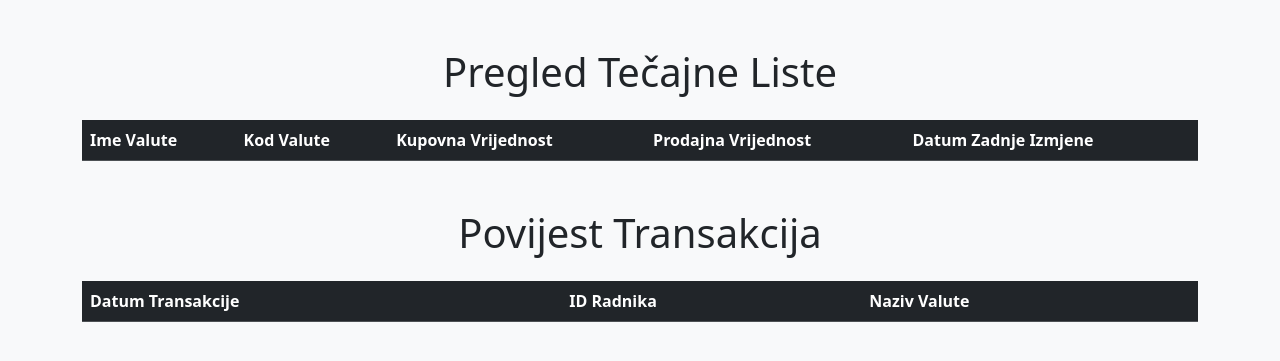
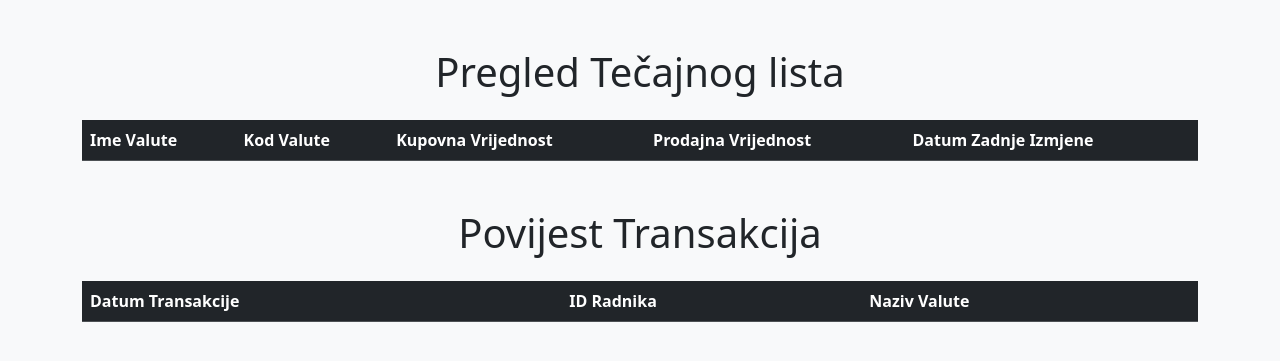
Before and after one commit to patextjepan/Zavrsni_Patek, a PHP site: page /prikaz.php in a window 1280 px wide. Shown: the top 361 px of the page. Run offline with PHP 8.4, Linux system fonts and the light colour scheme; data that the repository does not hold is empty.

Commit message:
Promjena H1 naslova!

```diff
--- a/prikaz.php
+++ b/prikaz.php
@@ -9,7 +9,7 @@
 </head>
 <body class="bg-light">
     <div class="container mt-5">
-        <h1 class="text-center mb-4">Pregled Tečajne Liste</h1>
+        <h1 class="text-center mb-4">Pregled Tečajnog lista</h1>
         <table class="table table-striped">
             <thead class="table-dark">
                 <tr>
```
